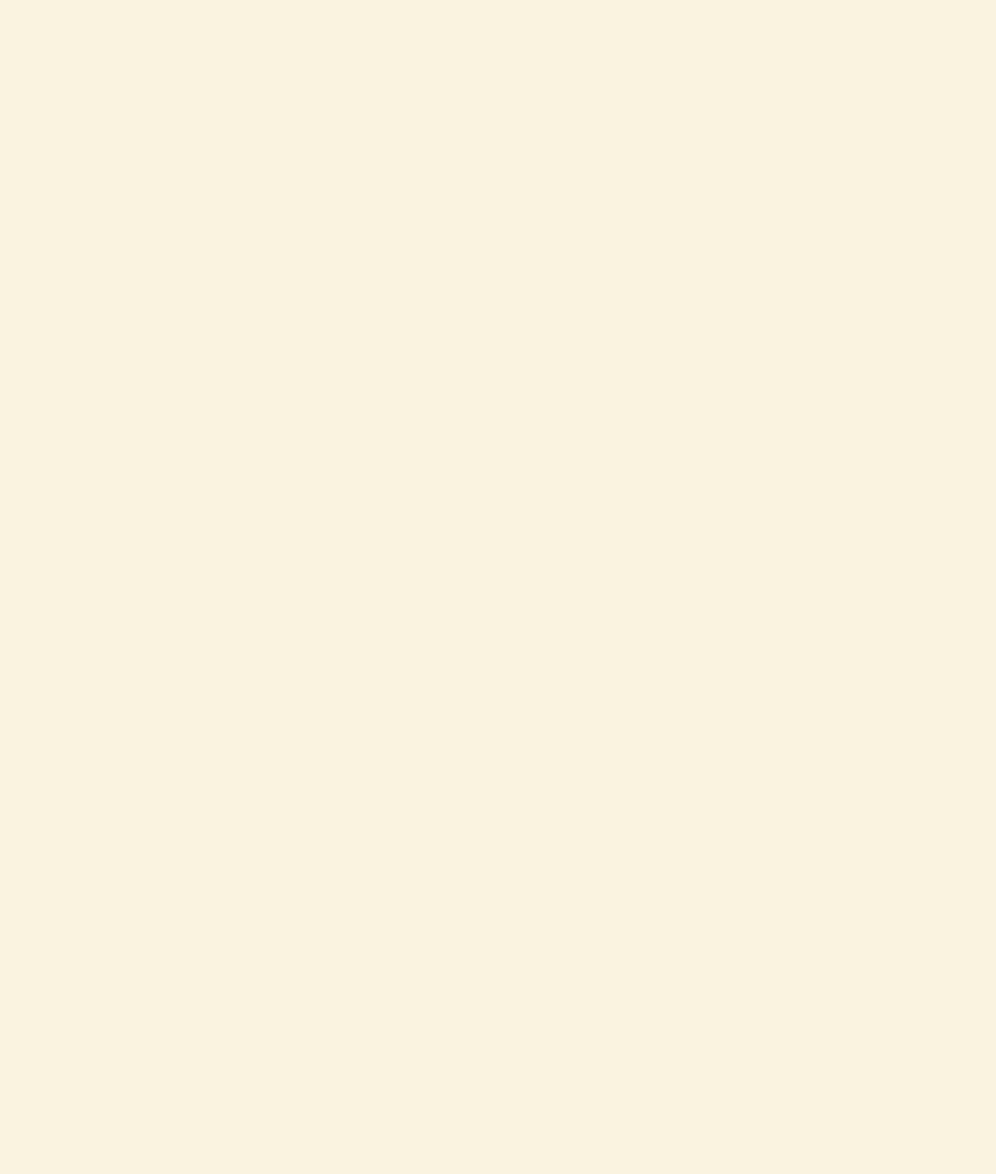
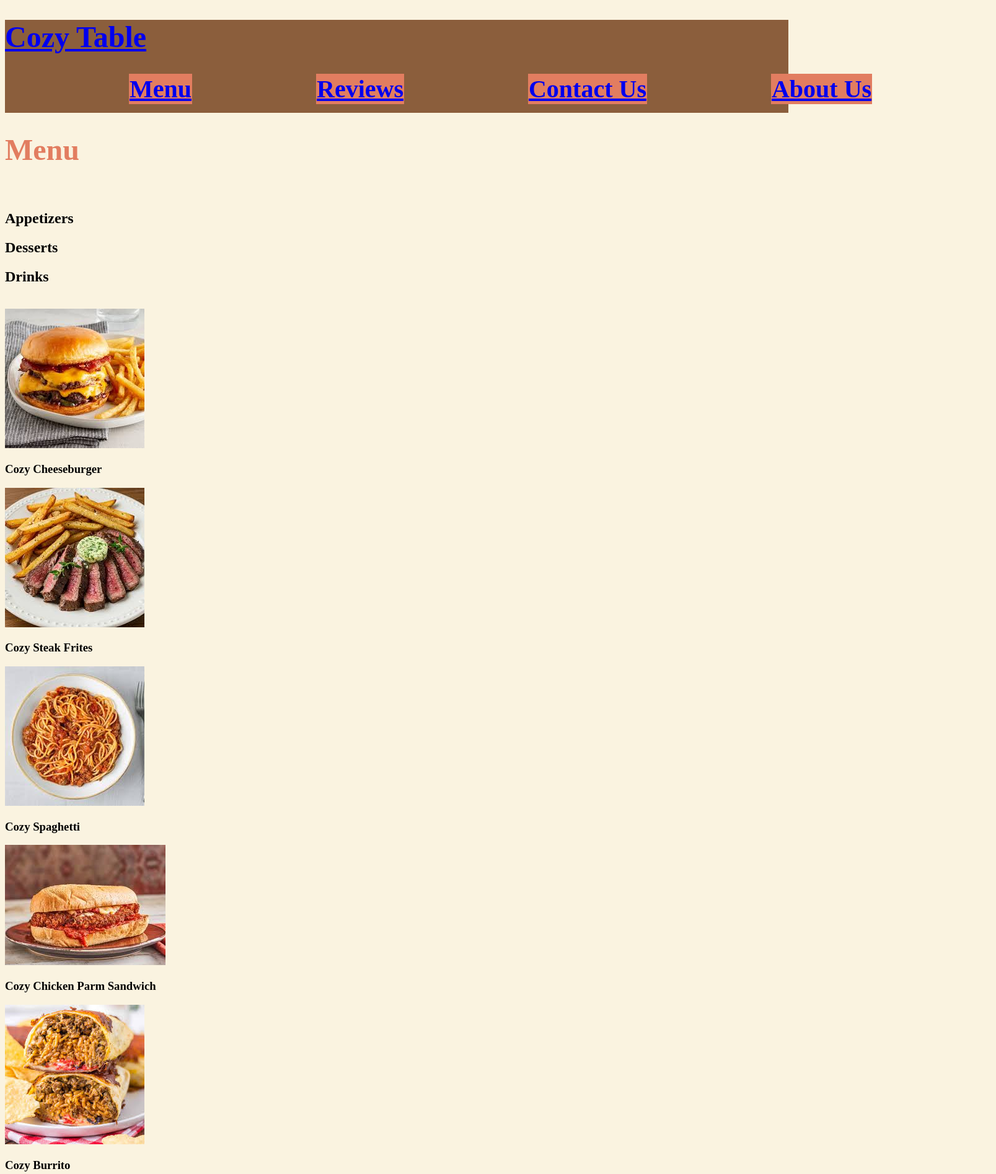
Before and after one commit to chacondi-byte/Cuisine-Project, a plain HTML site: page menu.html in a window 1280 px wide. Shown: the top 1894 px of the page at 62% size, 1607 px wide, since content can reach past the window. Before the commit the page ends 800 px from the top, so only its background shows below. Drawn offline with Linux system fonts and the light colour scheme.

Commit message:
Update menu.html

```diff
--- a/menu.html
+++ b/menu.html
@@ -16,8 +16,53 @@
 </head>
 
 <body>
+	<div class="navbar">
+		<h1><a href="index.html">Cozy Table</a></h1>
+		<table>
+			<th><a href="menu.html">Menu</a></th>
+			<th><a href="review.html">Reviews</a></th>
+			<th><a href="contact.html">Contact Us</a></th>
+			<th><a href="about.html">About Us</a></th>
+		</table>
+	</div>
+
+	<h1>Menu</h1>
+	<br>
+
+	<h2>Appetizers</h2>
+	<h2>Desserts</h2>
+	<h2>Drinks</h2>
+	<br>
+
+	<img src="cheeseburger.jpg" alt="cozy cheeseburger">
+	<h3>Cozy Cheeseburger</h3>
+
+	<img src="steak.jpg" alt="steak">
+	<h3>Cozy Steak Frites</h3>
+
+	<img src="spaghetti.jpg" alt="spaghetti">
+	<h3>Cozy Spaghetti</h3>
+
+	<img src="cps.jpg" alt="chicken parm">
+	<h3> Cozy Chicken Parm Sandwich</h3>
+
+	<img src="burrito.jpg" alt="burrito">
+	<h3>Cozy Burrito</h3>
+
+	<img src="taco.jpg" alt="taco">
+	<h3>Cozy Tacos</h3>
 
 
+
+
+
+
+	<footer>
+		<a href="menu.html">Menu</a>
+		<a href="review.html">Reviews</a>
+		<a href="contact.html">Contact Us</a>
+		<a href="about.html">About Us</a>
+	</footer>
 </body>
 
 </html>
```
